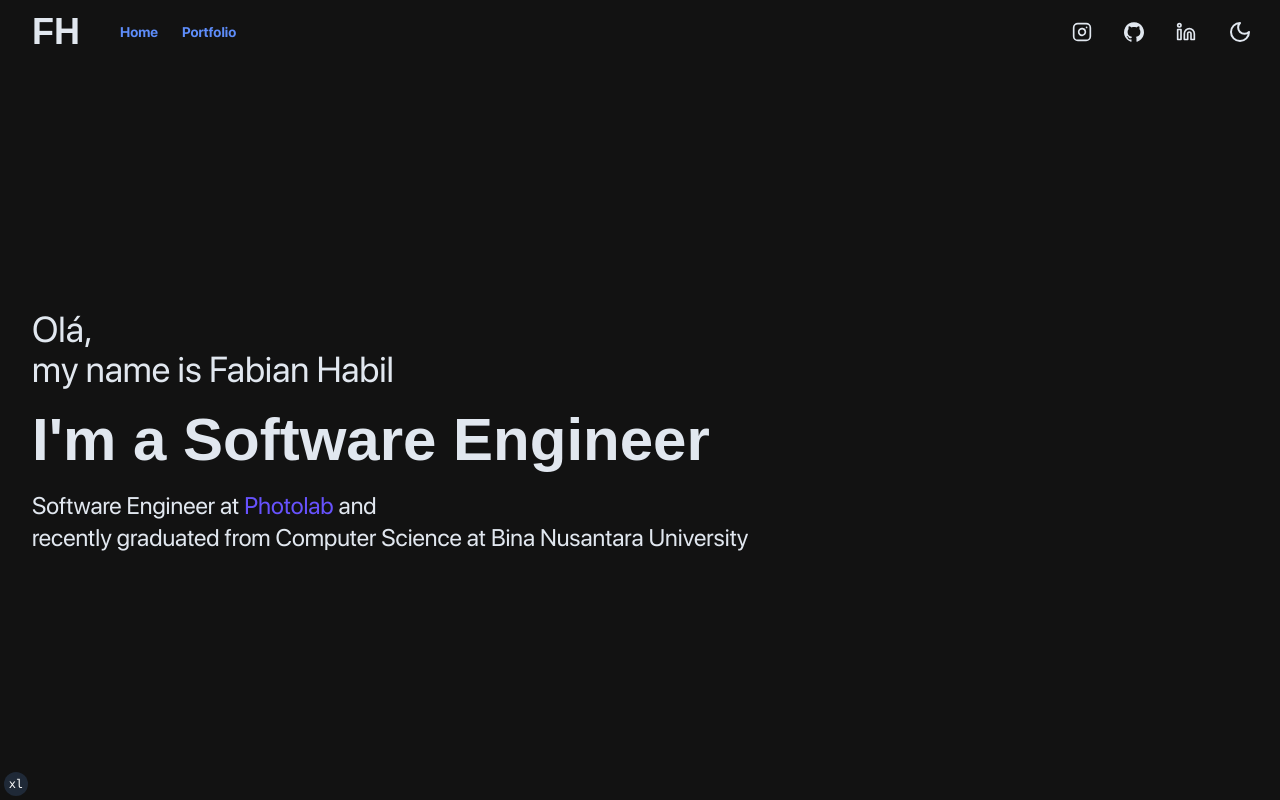
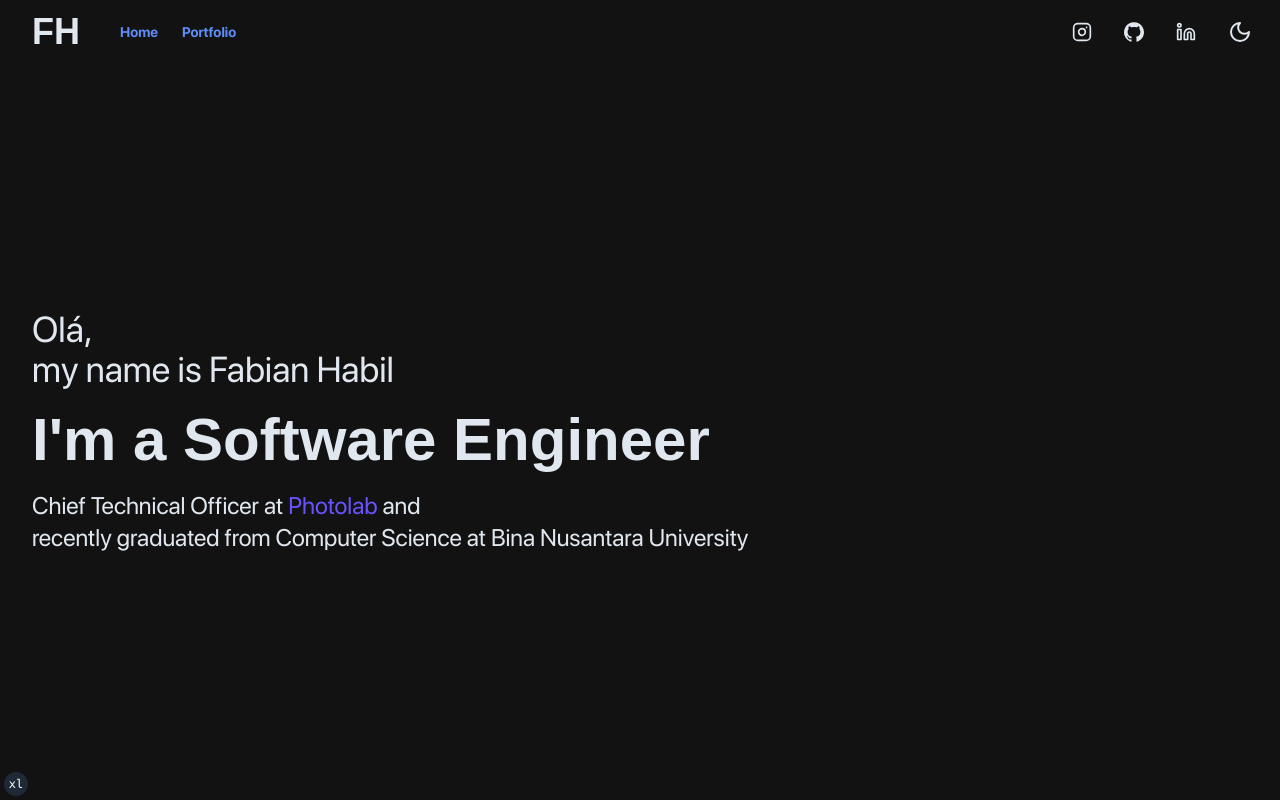
Before and after one commit to fabianhabil/personal-website, a Next.js app: page / in a window 1280 px wide. Built offline with nearby package versions, Linux system fonts and the light colour scheme; no server answers; a web font is replaced by a local one.

Commit message:
chg: job title

```diff
--- a/components/template/Section1/Section1.tsx
+++ b/components/template/Section1/Section1.tsx
@@ -48,7 +48,7 @@ export default function Section1() {
                         I'm a Software Engineer
                     </p>
                     <p className='text-2xl font-normal'>
-                        Software Engineer at{' '}
+                        Chief Technical Officer at{' '}
                         <a
                             className='cursor-pointer text-[#6752fd]'
                                 href='https://photolabtech.com'
```
